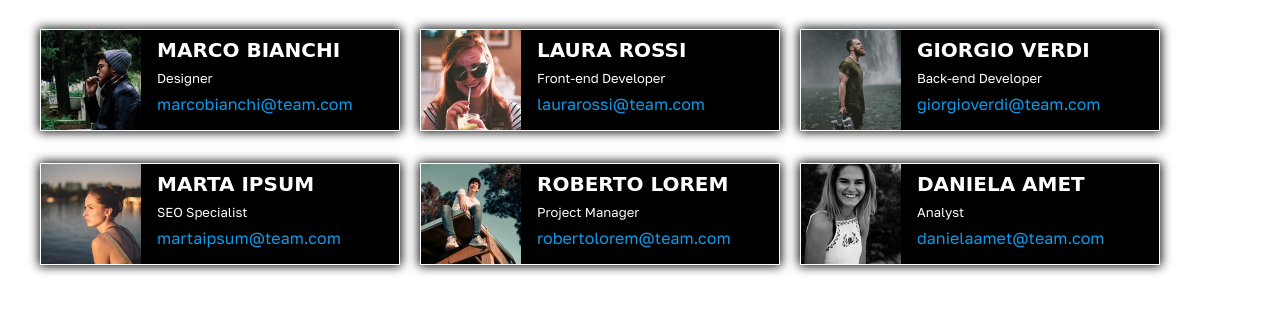
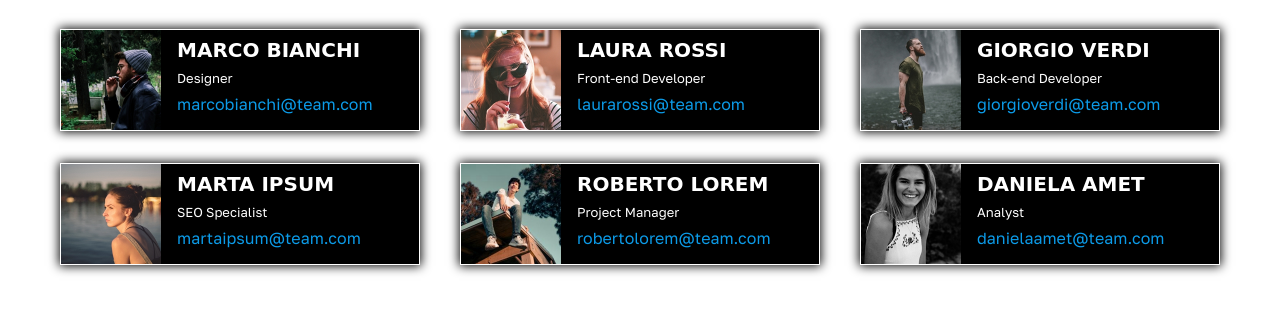
Before and after one commit to Giovanni-Palmitessa/html-css-float-cards, a plain HTML site: page index.html in a window 1280 px wide. Shown: the part 143-456 px from the top of the page. Drawn offline with Linux system fonts and the light colour scheme; a web font is replaced by a local one.

Commit message:
correct margin-inline to .sfondo

```diff
--- a/assets/style.css
+++ b/assets/style.css
@@ -13,6 +13,8 @@
     content: "";
     display: block;
     clear: both;
+    max-width: 1200px;
+    margin-inline: 20px;
 }
 
 body{
@@ -35,9 +37,10 @@ p{
     background-color: black;
     border: 1px solid white;
     float: left;
-    margin-right: 20px;
+    margin-inline: 20px;
     margin-bottom: 2rem;
     box-shadow: 0 0 10px 1px rgb(0, 0, 0);
+    min-width: 280px;
 }
 
 img{
```
